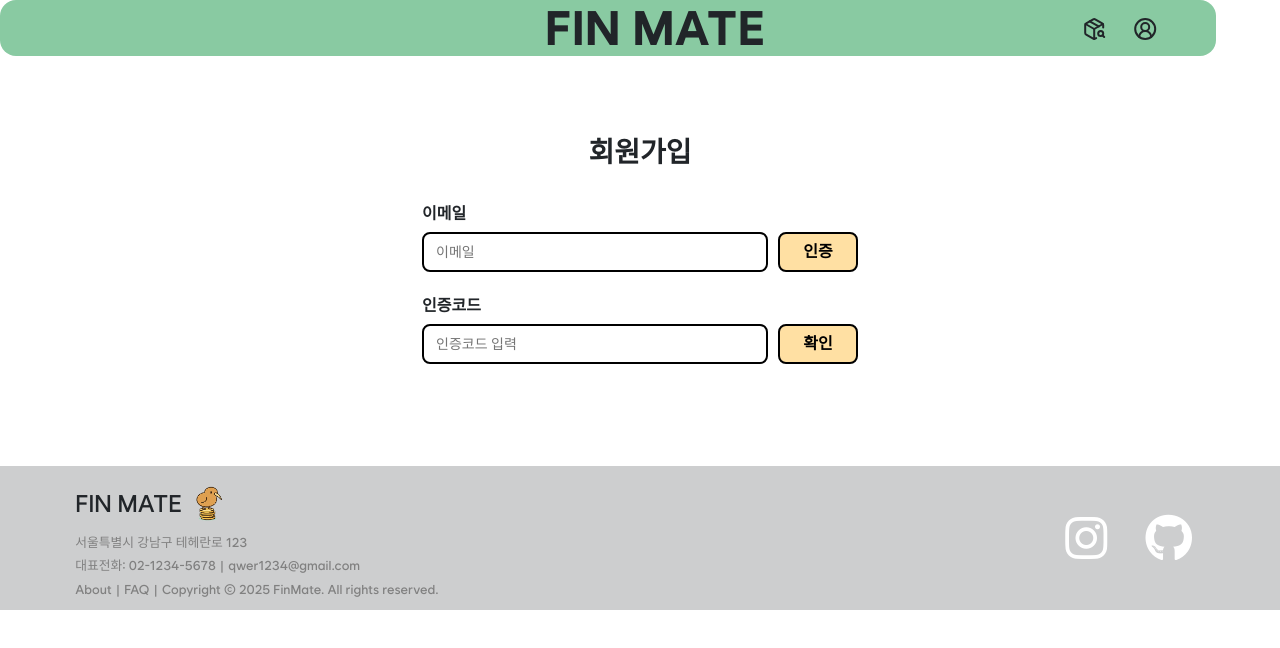
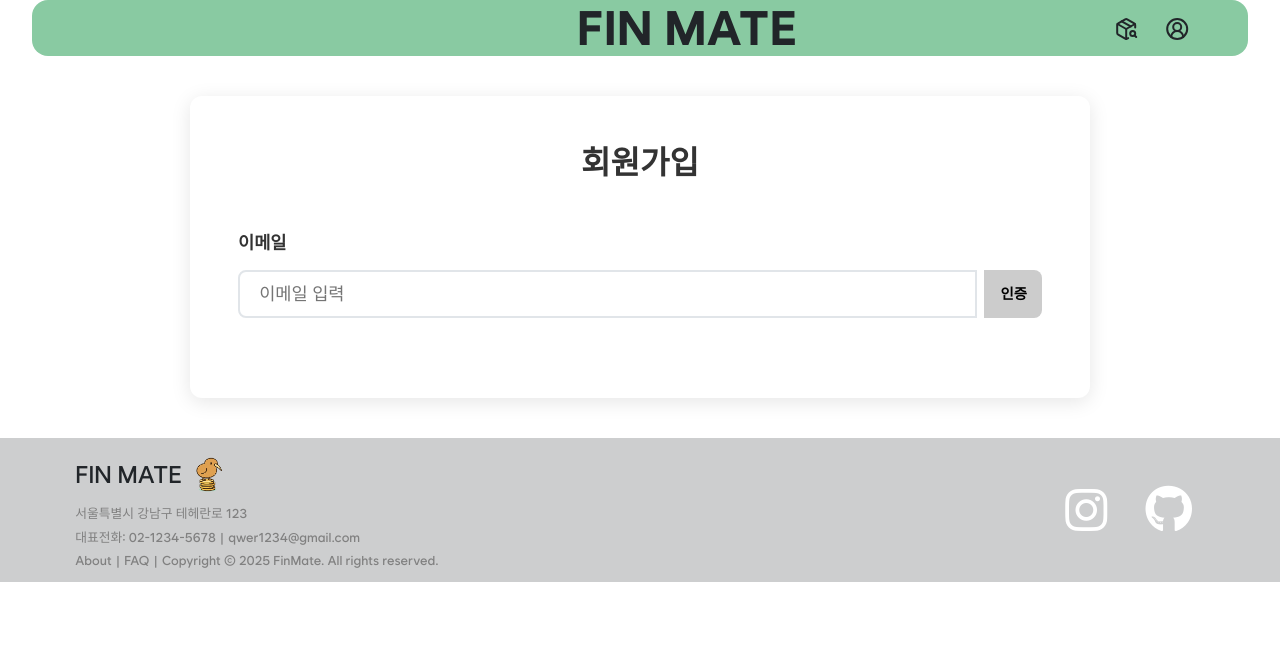
Before and after one commit to KB-technologia/FinMate_FE, a Vue app in the folder FinMate/: page /signup2 in a window 1280 px wide. Shown: the top 648 px of the page. Built offline with nearby package versions, Linux system fonts and the light colour scheme.

Commit message:
♻️  회원가입 페이지 개발

```diff
--- a/FinMate/src/components/auth/RegisterForm.vue
+++ b/FinMate/src/components/auth/RegisterForm.vue
@@ -1,23 +1,33 @@
 <template>
-  <div class="signup-form">
+  <div class="signup-wrapper">
     <h2>회원가입</h2>
-    <div v-if="!isVerified">
-      <!-- 이메일 + 인증버튼 -->
+
+    <div v-if="!isEmailVerified" class="form-section">
       <div class="field">
         <label>이메일</label>
-        <div class="email-box">
-          <input v-model="email" placeholder="이메일" />
-          <button class="verify-btn" @click="sendAuthCode">인증</button>
+        <div class="input-group">
+          <input
+            v-model="email"
+            type="email"
+            placeholder="이메일 입력"
+            :disabled="isCodeSent"
+          />
+          <button
+            class="action-btn"
+            @click="sendAuthCode"
+            :disabled="!email || isCodeSent"
+          >
+            {{ isCodeSent ? '전송완료' : '인증' }}
+          </button>
         </div>
         <div v-if="emailError" class="error">{{ emailError }}</div>
       </div>
 
-      <!-- 인증코드 입력 필드 (조건부 렌더링) -->
-      <div class="field">
+      <div v-if="isCodeSent" class="field">
         <label>인증코드</label>
-        <div class="email-box">
-          <input v-model="authCode" placeholder="인증코드 입력" />
-          <button class="verify-btn" @click="handleVerifyAuth">확인</button>
+        <div class="input-group">
+          <input v-model="authCode" placeholder="인증코드 입력" maxlength="6" />
+          <button class="action-btn" @click="verifyAuthCode">확인</button>
         </div>
         <div v-if="verifyMsg" :class="verifySuccess ? 'success' : 'error'">
           {{ verifyMsg }}
@@ -25,20 +35,23 @@
       </div>
     </div>
 
-    <div v-else>
+    <div v-else class="form-section">
+      <div class="field">
         <label>이름</label>
         <input v-model="name" placeholder="이름 입력" />
-      <div class="field" v-if="verifySuccess">
-        <label>아이디</label>
-        <input v-model="accountId" placeholder="아이디" />
       </div>
 
-      <div class="field" v-if="verifySuccess">
-        <label>비밀번호</label>
-        <input v-model="password" type="password" placeholder="비밀번호" />
+      <div class="field">
+        <label>아이디</label>
+        <input v-model="accountId" placeholder="아이디 입력" />
       </div>
 
-      <div class="field" v-if="verifySuccess">
+      <div class="field">
+        <label>비밀번호</label>
+        <input v-model="password" type="password" placeholder="비밀번호 입력" />
+      </div>
+
+      <div class="field">
         <label>비밀번호 확인</label>
         <input
           v-model="confirmPassword"
@@ -47,274 +60,337 @@
         />
       </div>
 
-      <div class="field birth" v-if="verifySuccess">
+      <div class="field">
         <label>생년월일</label>
-        <div class="birth-selects">
+        <div class="birth-group">
           <select v-model="birthYear">
-            <option disabled value="">년</option>
-            <option v-for="y in 100" :key="y">{{ 2025 - y }}</option>
+            <option value="">년</option>
+            <option v-for="year in years" :key="year" :value="year">
+              {{ year }}
+            </option>
           </select>
           <select v-model="birthMonth">
-            <option disabled value="">월</option>
-            <option v-for="m in 12" :key="m">{{ m }}</option>
+            <option value="">월</option>
+            <option v-for="month in 12" :key="month" :value="month">
+              {{ month }}월
+            </option>
           </select>
           <select v-model="birthDay">
-            <option disabled value="">일</option>
-            <option v-for="d in 31" :key="d">{{ d }}</option>
+            <option value="">일</option>
+            <option v-for="day in days" :key="day" :value="day">
+              {{ day }}일
+            </option>
           </select>
         </div>
-        <div class="gender-wrapper">
+      </div>
+
+      <div class="field">
         <label>성별</label>
-          <div class="gender-select">
+        <div class="gender-group">
           <button
-              :class="[
-                'gender-button',
-                gender === 'MALE' ? 'selected male' : '',
-              ]"
+            type="button"
+            :class="['gender-btn', 'male', { active: gender === 'MALE' }]"
             @click="gender = 'MALE'"
           >
             ♂ 남자
           </button>
           <button
-              :class="[
-                'gender-button',
-                gender === 'FEMALE' ? 'selected female' : '',
-              ]"
+            type="button"
+            :class="['gender-btn', 'female', { active: gender === 'FEMALE' }]"
             @click="gender = 'FEMALE'"
           >
             ♀ 여자
           </button>
         </div>
       </div>
-      </div>
 
-      <button class="submit-btn" @click="handleNextStep">완료</button>
+      <button class="submit-btn" @click="handleSubmit">완료</button>
     </div>
   </div>
 </template>
 
 <script setup>
-import { ref } from 'vue';
+import { ref, computed } from 'vue';
 import { useSignupStore } from '@/stores/signup/signupStore';
-const store = useSignupStore();
 import { sendEmailAuth, verifyEmailAuth } from '@/api/auth/auth';
 
 const email = ref('');
+const authCode = ref('');
+const uuid = ref('');
+const name = ref('');
 const accountId = ref('');
-const name = ref('');
-const gender = ref('');
 const password = ref('');
 const confirmPassword = ref('');
 const birthYear = ref('');
 const birthMonth = ref('');
 const birthDay = ref('');
+const gender = ref('');
+
+const isCodeSent = ref(false);
+const isEmailVerified = ref(false);
+const verifySuccess = ref(false);
 const emailError = ref('');
-const authCode = ref('');
-const uuid = ref('');
-const showAuthInput = ref(false);
+const verifyMsg = ref('');
 
-const verifyMsg = ref(''); // 인증 결과 메시지
-const verifySuccess = ref(false); // 인증 성공 여부 스타일용
-const isVerified = ref(false); // 실제 인증 통과 여부
+const years = computed(() => {
+  const currentYear = new Date().getFullYear();
+  const yearList = [];
+  for (let i = currentYear; i >= currentYear - 100; i--) {
+    yearList.push(i);
+  }
+  return yearList;
+});
 
-// ✅ 이메일 인증코드 요청
+const days = computed(() => {
+  if (!birthYear.value || !birthMonth.value)
+    return Array.from({ length: 31 }, (_, i) => i + 1);
+
+  const daysInMonth = new Date(birthYear.value, birthMonth.value, 0).getDate();
+  return Array.from({ length: daysInMonth }, (_, i) => i + 1);
+});
+
+const isValidEmail = (email) => {
+  const emailRegex = /^[^\s@]+@[^\s@]+\.[^\s@]+$/;
+  return emailRegex.test(email);
+};
+
 const sendAuthCode = async () => {
   emailError.value = '';
-  if (!email.value.includes('@')) {
-    emailError.value = '올바른 이메일을 입력하세요';
+
+  if (!isValidEmail(email.value)) {
+    emailError.value = '올바른 이메일 형식을 입력해주세요';
     return;
   }
 
   try {
-    const res = await sendEmailAuth(email.value);
-    uuid.value = res.data; // 백엔드에서 받은 UUID 저장
-    console.log('📌 sendAuthCode에서 받은 uuid:', uuid.value);
-    console.log(res.data);
-    showAuthInput.value = true;
-    alert('인증 코드가 이메일로 전송되었습니다.');
+    const response = await sendEmailAuth(email.value);
+    uuid.value = response.data;
+    isCodeSent.value = true;
+    alert('인증코드가 이메일로 전송되었습니다.');
   } catch (error) {
-    emailError.value = '인증 코드 전송 실패';
-    console.error(error);
+    emailError.value = '인증코드 전송에 실패했습니다';
+    console.error('Auth code send error:', error);
   }
 };
 
-// ✅ 추가: 인증코드 확인 버튼 로직
-const handleVerifyAuth = async () => {
-  console.log('✅ 인증 시 사용하는 uuid:', uuid.value.uuid);
+const verifyAuthCode = async () => {
+  if (!authCode.value) {
+    verifyMsg.value = '인증코드를 입력해주세요';
+    verifySuccess.value = false;
+    return;
+  }
+
   try {
-    const res = await verifyEmailAuth(authCode.value, uuid.value.uuid); // 순서 수정!!
-    if (res.data === true) {
-      verifyMsg.value = '✅ 이메일 인증 완료';
+    const response = await verifyEmailAuth(authCode.value, uuid.value.uuid);
+
+    if (response.data === true) {
+      verifyMsg.value = '✅ 이메일 인증이 완료되었습니다';
       verifySuccess.value = true;
-      isVerified.value = true;
+      isEmailVerified.value = true;
     } else {
-      verifyMsg.value = '❌ 인증 실패. 코드를 다시 확인해주세요.';
+      verifyMsg.value = '❌ 인증코드가 올바르지 않습니다';
       verifySuccess.value = false;
-      isVerified.value = false;
     }
   } catch (error) {
-    verifyMsg.value = '❌ 인증 중 오류 발생';
+    verifyMsg.value = '❌ 인증 중 오류가 발생했습니다';
     verifySuccess.value = false;
-    isVerified.value = false;
-    console.error(error);
   }
 };
 
-const handleNextStep = async () => {
-  if (!email.value || !password.value || !confirmPassword.value) {
-    alert('모든 필드를 입력해주세요.');
-    return;
-  }
-
-  if (password.value !== confirmPassword.value) {
-    alert('비밀번호가 일치하지 않습니다.');
-    return;
-  }
-
-  // 통과 시 store에 값 저장 후 페이지 이동
+const handleSubmit = () => {
   store.email = email.value;
-  store.gender = gender.value;
+  store.name = name.value;
   store.accountId = accountId.value;
-  store.name = name.value;
   store.password = password.value;
   store.passwordConfirm = confirmPassword.value;
-  store.birth = `${birthYear.value}-${String(birthMonth.value).padStart(
+  store.gender = gender.value;
+  store.birth =
+    birthYear.value && birthMonth.value && birthDay.value
+      ? `${birthYear.value}-${String(birthMonth.value).padStart(
           2,
           '0'
-  )}-${String(birthDay.value).padStart(2, '0')}`;
-
-  console.log('📦 저장된 스토어:', {
-    email: store.email,
-    gender: store.gender,
-    accountId: store.accountId,
-    name: store.name,
-    password: store.password,
-    passwordConfirm: store.passwordConfirm,
-    birth: store.birth,
-  });
-
+        )}-${String(birthDay.value).padStart(2, '0')}`
+      : '';
+  // 다음 페이지(설문)로 이동
   // router.push('/signup2');
 };
 </script>
 
 <style scoped>
-.signup-form {
-  width: 500px;
-  margin: 3rem auto;
-  padding: 2rem 2rem;
-  background: #fff;
-  border-radius: 8px;
-  text-align: left;
+.signup-wrapper {
+  max-width: 900px;
+  width: 100%;
+  margin: 5vh auto;
+  padding: 3rem;
+  background: white;
+  border-radius: 12px;
+  box-shadow: 0 4px 20px rgba(0, 0, 0, 0.1);
 }
 
-.signup-form h2 {
+.signup-wrapper h2 {
+  font-size: 2rem;
+  font-weight: bold;
   text-align: center;
-  font-size: 28px;
-  font-weight: bold;
-  margin-bottom: 2rem;
+  margin-bottom: 3rem;
+  color: #333;
+}
+
+.form-section {
+  width: 100%;
 }
 
 .field {
-  margin-bottom: 1.4rem;
+  margin-bottom: 2rem;
 }
 
 .field label {
   display: block;
-  font-weight: bold;
-  margin-bottom: 6px;
+  font-weight: 600;
+  color: #333;
+  margin-bottom: 0.8rem;
+  font-size: 1.1rem;
 }
 
 input,
 select {
   width: 100%;
-  height: 40px;
-  border: 2px solid #000;
+  height: 6vh;
+  padding: 0 1.2rem;
+  border: 2px solid #e1e5e9;
   border-radius: 8px;
-  padding: 0 12px;
-  font-size: 14px;
+  font-size: 1.1rem;
   box-sizing: border-box;
+  transition: border-color 0.2s ease;
 }
 
-.email-box {
-  display: flex;
+input:focus,
+select:focus {
+  outline: none;
+  border-color: #4caf50;
 }
 
-.email-box input {
+input:disabled {
+  background-color: #f5f5f5;
+  color: #999;
+}
+
+.input-group {
+  display: flex;
+  gap: 8px;
+}
+
+.input-group input {
   flex: 1;
 }
 
-.verify-btn {
-  width: 80px;
-  margin-left: 10px;
-  background-color: #ffe0a3;
-  border: 2px solid #000;
+.action-btn {
+  height: 6vh;
+  width: 4.5vw;
+  padding: 0 16px;
+  background: #ffeab4;
+  color: black;
+  border: none;
   border-radius: 8px;
-  font-weight: bold;
+  font-weight: 600;
+  font-size: 0.9rem;
   cursor: pointer;
+  white-space: nowrap;
+  transition: background-color 0.2s ease;
 }
 
-.birth {
-  display: flex;
-  flex-direction: column;
+.action-btn:disabled {
+  background: #ccc;
+  cursor: not-allowed;
+  pointer-events: none;
 }
 
-.birth-selects {
+.action-btn:hover {
+  background-color: #fff0cb;
+}
+
+.birth-group {
   display: flex;
-  gap: 10px;
+  gap: 8px;
+}
+
+.birth-group select {
+  flex: 1;
+}
+
+.gender-group {
+  display: flex;
+  gap: 1.5rem;
+  justify-content: flex-start;
+}
+.gender-btn {
+  flex: none;
+  width: 10rem;
+  height: 5vh;
+  border: 2px solid #e1e5e9;
+  background: white;
+  border-radius: 50px;
+  font-size: 1rem;
+  font-weight: 500;
+  cursor: pointer;
+  transition: all 0.2s ease;
+}
+.gender-btn.male {
+  border-color: #3f94e3;
+}
+
+.gender-btn.female {
+  border-color: #ec2097;
+}
+
+.gender-btn.male.active {
+  background: #56ccf2;
+  border-color: #56ccf2;
+  color: white;
+}
+
+.gender-btn.female.active {
+  background: #f06595;
+  border-color: #f06595;
+  color: white;
+}
+
+.gender-btn.male:hover {
+  background: #7bcdf9;
+  border-color: #3f94e3;
+}
+
+.gender-btn.female:hover {
+  background: #eba7c5;
+  border-color: #ec2097;
 }
 
 .submit-btn {
-  margin-top: 2rem;
   width: 100%;
-  height: 45px;
-  background-color: #555;
+  height: 4vh;
+  background: #636362;
   color: white;
   border: none;
   border-radius: 8px;
-  font-weight: bold;
-  font-size: 16px;
+  font-size: 1rem;
+  font-weight: 600;
   cursor: pointer;
+  margin-top: 1rem;
+  transition: background-color 0.2s ease;
+}
+
+.submit-btn:hover {
+  background: #555;
 }
 
 .error {
-  color: red;
-  font-size: 12px;
-  margin-top: 4px;
-}
-.gender-select {
-  display: flex;
-  gap: 12px;
-  margin-top: 8px;
+  color: #e74c3c;
+  font-size: 0.85rem;
+  margin-top: 0.5rem;
 }
 
-.gender-button {
-  border: 2px solid #ccc;
-  padding: 10px 20px;
-  border-radius: 20px;
-  background-color: white;
-  font-weight: bold;
-  cursor: pointer;
-  transition: 0.2s ease;
-}
-
-.gender-button:hover {
-  border-color: #999;
-}
-
-/* 선택된 상태 공통 */
-.gender-button.selected {
-  color: white;
-}
-
-/* 남자 선택 시 */
-.gender-button.male.selected {
-  background-color: #56ccf2;
-  border-color: #56ccf2;
-}
-
-/* 여자 선택 시 */
-.gender-button.female.selected {
-  background-color: #f06595;
-  border-color: #f06595;
+.success {
+  color: #27ae60;
+  font-size: 0.85rem;
+  margin-top: 0.5rem;
 }
 </style>
--- a/FinMate/src/components/auth/SignUpTermsForm.vue
+++ b/FinMate/src/components/auth/SignUpTermsForm.vue
@@ -130,7 +130,7 @@ const goToNext = () => {
 .terms-box {
   border: 1px solid #ccc;
   padding: 1rem;
-  height: 700px;
+  height: 47vh;
   overflow-y: auto;
   margin-bottom: 1rem;
   display: flex;
@@ -147,7 +147,7 @@ const goToNext = () => {
 
 .terms-content {
   width: 100%;
-  height: 620px;
+  height: 42vh;
   border: none;
   resize: none;
   background-color: transparent;
@@ -170,8 +170,8 @@ const goToNext = () => {
   display: block;
   margin: 1rem auto 0;
   width: 60%;
-  height: 45px;
-  background-color: #444;
+  height: 4vh;
+  background-color: #636362;
   color: white;
   border: none;
   border-radius: 0.5rem;
--- a/FinMate/src/components/main/ProfileContainer.vue
+++ b/FinMate/src/components/main/ProfileContainer.vue
@@ -34,11 +34,17 @@
       로그인 하러 가기
     </button>
     <div v-if="!isLoggedIn" class="login-options">
-      <p class="login-option">회원가입</p>
+      <p class="login-option">
+        <router-link to="/signup1">회원가입</router-link>
+      </p>
       <p>|</p>
-      <p class="login-option">아이디 찾기</p>
+      <p class="login-option">
+        <router-link to="/find-id">아이디 찾기</router-link>
+      </p>
       <p>|</p>
-      <p class="login-option">비밀번호 찾기</p>
+      <p class="login-option">
+        <router-link to="/find-pw">비밀번호 찾기</router-link>
+      </p>
     </div>
   </div>
   <DailyQuizModal v-if="showQuizModal" @close="showQuizModal = false" />
@@ -223,4 +229,13 @@ function handleLoginClick() {
 .login-option:hover {
   color: var(--color-black);
 }
+
+.login-option a {
+  color: inherit;
+  text-decoration: none;
+}
+
+.login-option a:hover {
+  text-decoration: underline;
+}
 </style>
--- a/FinMate/src/views/auth/SignUpView2.vue
+++ b/FinMate/src/views/auth/SignUpView2.vue
@@ -1,6 +1,6 @@
 <template>
   <div class="signup-view">
-    <div>
+    <div class="nav">
       <TopNavigationBar />
     </div>
     <div class="signup-view-content">
@@ -29,4 +29,8 @@ import RegisterForm from '@/components/auth/RegisterForm.vue';
   min-height: 100vh;
   background-color: #f4f4f4;
 }
+.nav {
+  justify-content: center;
+  align-items: center;
+}
 </style>
```
Lines whose indentation alone changed are shown as unchanged.
